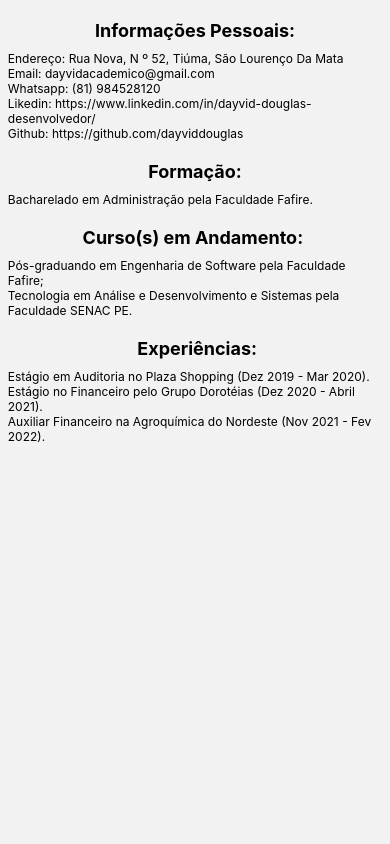
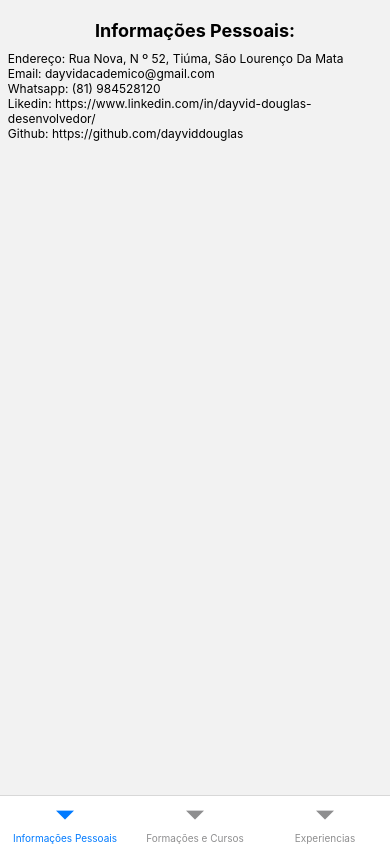
Before and after one commit to dayviddouglas/curriculo_dayvid_app, a React Native app: screen /Curriculo in a window 390 px wide. Built offline with nearby package versions, Linux system fonts and the light colour scheme.

Commit message:
Criando Menu de Tabs na página de Currículo

```diff
--- a/package.json
+++ b/package.json
@@ -9,6 +9,7 @@
     "web": "expo start --web"
   },
   "dependencies": {
+    "@react-navigation/bottom-tabs": "^6.5.11",
     "@react-navigation/native": "^6.1.9",
     "@react-navigation/native-stack": "^6.9.17",
     "expo": "~49.0.15",
--- a/src/paginas/Curriculo/index.js
+++ b/src/paginas/Curriculo/index.js
@@ -1,104 +1,27 @@
 import { View, Text,StyleSheet, TouchableOpacity } from 'react-native'
 import React from 'react'
-import { useNavigation } from '@react-navigation/native'
+
 import * as Animatable from 'react-native-animatable'
+import Tab from '../../tab'
+
 
 export default function Curriculo() {
 
 
+  return (
+    <>
 
-  return (
-    <Animatable.View  animation="fadeInLeft" delay={500} style ={styles.container}>
-
-    <Text style={styles.tituloInfoPessoais}> Informações Pessoais: </Text>
-      <Text style={styles.infoPessoais}>
-      Endereço: Rua Nova, N º 52, Tiúma, São Lourenço Da Mata
-      {'\n'}
-      Email: dayvidacademico@gmail.com
-      {'\n'}
-      Whatsapp: (81) 984528120
-      {'\n'}
-      Likedin: https://www.linkedin.com/in/dayvid-douglas-desenvolvedor/
-      {'\n'}
-      Github: https://github.com/dayviddouglas
-
-      </Text>
-      <Text style={styles.tituloFormacoes}> Formação: </Text>
-
-      <Text style={styles.formacoes}>Bacharelado em Administração pela Faculdade Fafire.</Text>
-
-      <Text style={styles.tituloCursoemAndamento}>Curso(s) em Andamento: </Text>
-
-       <Text style={styles.cursoemAndamento}>Pós-graduando em Engenharia de Software pela Faculdade Fafire;
-       {'\n'}
-      Tecnologia em Análise e Desenvolvimento e Sistemas pela Faculdade SENAC PE.
-      </Text>
-
-      <Text style={styles.tituloExperiencias}>  Experiências: </Text>
-      <Text style={styles.experiencias}>
-      Estágio em Auditoria no Plaza Shopping (Dez 2019 - Mar 2020).
-      {'\n'}
-      Estágio no Financeiro pelo Grupo Dorotéias (Dez 2020 - Abril 2021).
-      {'\n'}
-
-     Auxiliar Financeiro na Agroquímica do Nordeste (Nov 2021 - Fev
-2022).
-
-      </Text>
+    <Tab/>
 
 
-    </Animatable.View>
+    </>
+
+
+
   )
 }
 
 const styles = StyleSheet.create({
-    container:{
-     flex:1,
-     paddingHorizontal: '2%'
-    },
-
-    tituloInfoPessoais: {
-        fontSize: 18,
-        alignSelf: 'center',
-        marginTop: 20,
-        fontWeight: 'bold',
-    },
-    infoPessoais:{
-        fontSize: 12,
-        marginTop:10
-    },
-    tituloFormacoes:{
-      fontSize: 18,
-       alignSelf: 'center',
-       marginTop: 20,
-       fontWeight: 'bold',
-    },
-    formacoes:{
-      fontSize: 12,
-      marginTop:10
-    },
-    tituloCursoemAndamento:{
-        fontSize: 18,
-        alignSelf: 'center',
-        marginTop: 20,
-        fontWeight: 'bold',
-    },
-
-    cursoemAndamento:{
-        fontSize: 12,
-      marginTop:10
-
-    },
-    tituloExperiencias:{
-        fontSize: 18,
-        alignSelf: 'center',
-        marginTop: 20,
-        fontWeight: 'bold',
-    },
-    experiencias: {
-      fontSize: 12,
-      marginTop:10
-    },
 
 
 })
--- /dev/null
+++ b/src/paginas/Experiencias/index.js
@@ -0,0 +1,42 @@
+import { StyleSheet, Text, View } from 'react-native'
+import React from 'react'
+import * as Animatable from 'react-native-animatable'
+
+export default function Experiencias() {
+  return (
+    <Animatable.View animation="fadeInLeft" delay={500} style={styles.container}>
+      <Text style={styles.tituloExperiencias}>  Experiências: </Text>
+      <Text style={styles.experiencias}>
+        Estágio em Auditoria no Plaza Shopping (Dez 2019 - Mar 2020).
+        {'\n'}
+        Estágio no Financeiro pelo Grupo Dorotéias (Dez 2020 - Abril 2021).
+        {'\n'}
+
+        Auxiliar Financeiro na Agroquímica do Nordeste (Nov 2021 - Fev
+        2022).
+
+      </Text>
+    </Animatable.View>
+  )
+}
+
+const styles = StyleSheet.create({
+
+  container:{
+    flex:1,
+    paddingHorizontal: '2%'
+   },
+
+
+  tituloExperiencias:{
+    fontSize: 18,
+    alignSelf: 'center',
+    marginTop: 20,
+    fontWeight: 'bold',
+},
+experiencias: {
+  fontSize: 12,
+  marginTop:10
+},
+
+})
--- /dev/null
+++ b/src/paginas/FormECursos/index.js
@@ -0,0 +1,50 @@
+import { StyleSheet, Text, View } from 'react-native'
+import React from 'react'
+import * as Animatable from 'react-native-animatable'
+
+export default function FormECursos() {
+  return (
+    < Animatable.View  animation="fadeInLeft" delay={500} style={styles.container}>
+      <Text style={styles.tituloFormacoes}> Formação: </Text>
+
+    <Text style={styles.formacoes}>Bacharelado em Administração pela Faculdade Fafire.</Text>
+
+     <Text style={styles.tituloCursoemAndamento}>Curso(s) em Andamento: </Text>
+
+    <Text style={styles.cursoemAndamento}>Pós-graduando em Engenharia de Software pela Faculdade Fafire;
+  {'\n'}
+  Tecnologia em Análise e Desenvolvimento e Sistemas pela Faculdade SENAC PE.
+</Text>
+    </Animatable.View>
+  )
+}
+
+const styles = StyleSheet.create({
+    container:{
+        flex:1,
+        paddingHorizontal: '2%'
+       },
+
+       tituloFormacoes:{
+        fontSize: 18,
+         alignSelf: 'center',
+         marginTop: 20,
+         fontWeight: 'bold',
+      },
+      formacoes:{
+        fontSize: 12,
+        marginTop:10
+      },
+      tituloCursoemAndamento:{
+          fontSize: 18,
+          alignSelf: 'center',
+          marginTop: 20,
+          fontWeight: 'bold',
+      },
+
+      cursoemAndamento:{
+          fontSize: 12,
+        marginTop:10
+
+      },
+})
--- a/src/paginas/InfoPessoais/index.js
+++ b/src/paginas/InfoPessoais/index.js
@@ -1,14 +1,49 @@
 import { View, Text, StyleSheet} from 'react-native'
 import React from 'react'
+import * as Animatable from 'react-native-animatable'
+import Tab from '../../tab'
 
 export default function InfoPessoais() {
   return (
-    <View>
-      <Text>InfoPessoais</Text>
-    </View>
+    <>
+
+    <Animatable.View style={styles.container} animation="fadeInLeft" delay={500} >
+      <Text style={styles.tituloInfoPessoais}> Informações Pessoais: </Text>
+      <Text style={styles.infoPessoais}>
+        Endereço: Rua Nova, N º 52, Tiúma, São Lourenço Da Mata
+        {'\n'}
+        Email: dayvidacademico@gmail.com
+        {'\n'}
+        Whatsapp: (81) 984528120
+        {'\n'}
+        Likedin: https://www.linkedin.com/in/dayvid-douglas-desenvolvedor/
+        {'\n'}
+        Github: https://github.com/dayviddouglas
+
+      </Text>
+    </Animatable.View>
+
+
+
+    </>
+
+
   )
 }
 
 const styles = StyleSheet.create({
-
+  container:{
+    flex:1,
+    paddingHorizontal: '2%'
+   },
+  tituloInfoPessoais: {
+    fontSize: 18,
+    alignSelf: 'center',
+    marginTop: 20,
+    fontWeight: 'bold',
+},
+infoPessoais:{
+    fontSize: 12,
+    marginTop:10
+},
 });
--- a/src/rotas/index.js
+++ b/src/rotas/index.js
@@ -1,7 +1,8 @@
 import { createNativeStackNavigator } from "@react-navigation/native-stack";
 import TelaInicial from "../paginas/TelaInicial";
 import Curriculo from "../paginas/Curriculo";
-import InfoPessoais from "../paginas/InfoPessoais";
+
+
 
 
 const Stack = createNativeStackNavigator();
@@ -12,7 +13,6 @@ export default function Rotas() {
     <Stack.Navigator>
         <Stack.Screen name="TelaInicial" component={TelaInicial} options={{headerShown : false}} />
         <Stack.Screen name="Curriculo" component={Curriculo} options={{headerShown : false}}/>
-        <Stack.Screen name="InfoPessoais" component={InfoPessoais} options={{headerShown : false}}/>
     </Stack.Navigator>
     )
 
--- /dev/null
+++ b/src/tab/index.js
@@ -0,0 +1,32 @@
+import { StyleSheet, Text, View } from 'react-native'
+import React from 'react'
+import { createBottomTabNavigator } from '@react-navigation/bottom-tabs';
+
+import FormECursos from '../paginas/FormECursos';
+import Experiencias from '../paginas/Experiencias';
+
+import { NavigationContainer } from '@react-navigation/native'
+import InfoPessoais from '../paginas/InfoPessoais';
+
+export default function Tab() {
+
+  const Tab = createBottomTabNavigator();
+
+  return (
+    <>
+      <NavigationContainer independent={true}>
+          <Tab.Navigator>
+                <Tab.Screen name='Informações Pessoais' component={InfoPessoais} options={{headerShown : false}} />
+                <Tab.Screen name='Formações e Cursos' component={FormECursos} options={{headerShown : false}} />
+                <Tab.Screen name='Experiencias' component={Experiencias} options={{headerShown : false}} />
+          </Tab.Navigator>
+      </NavigationContainer>
+
+    </>
+
+  )
+}
+
+const styles = StyleSheet.create({
+
+})
```
Also changed, not shown: 1 other file (tests, documents, lock files or other folders).
